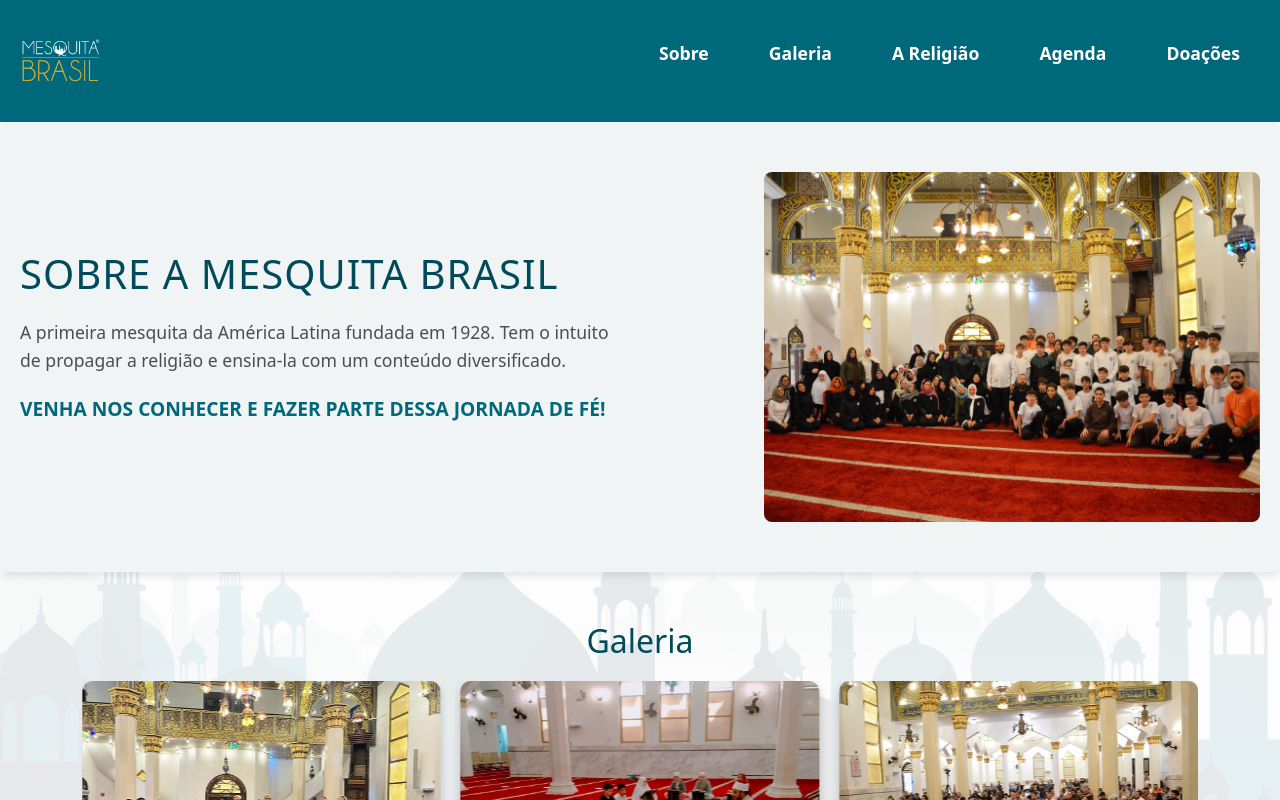
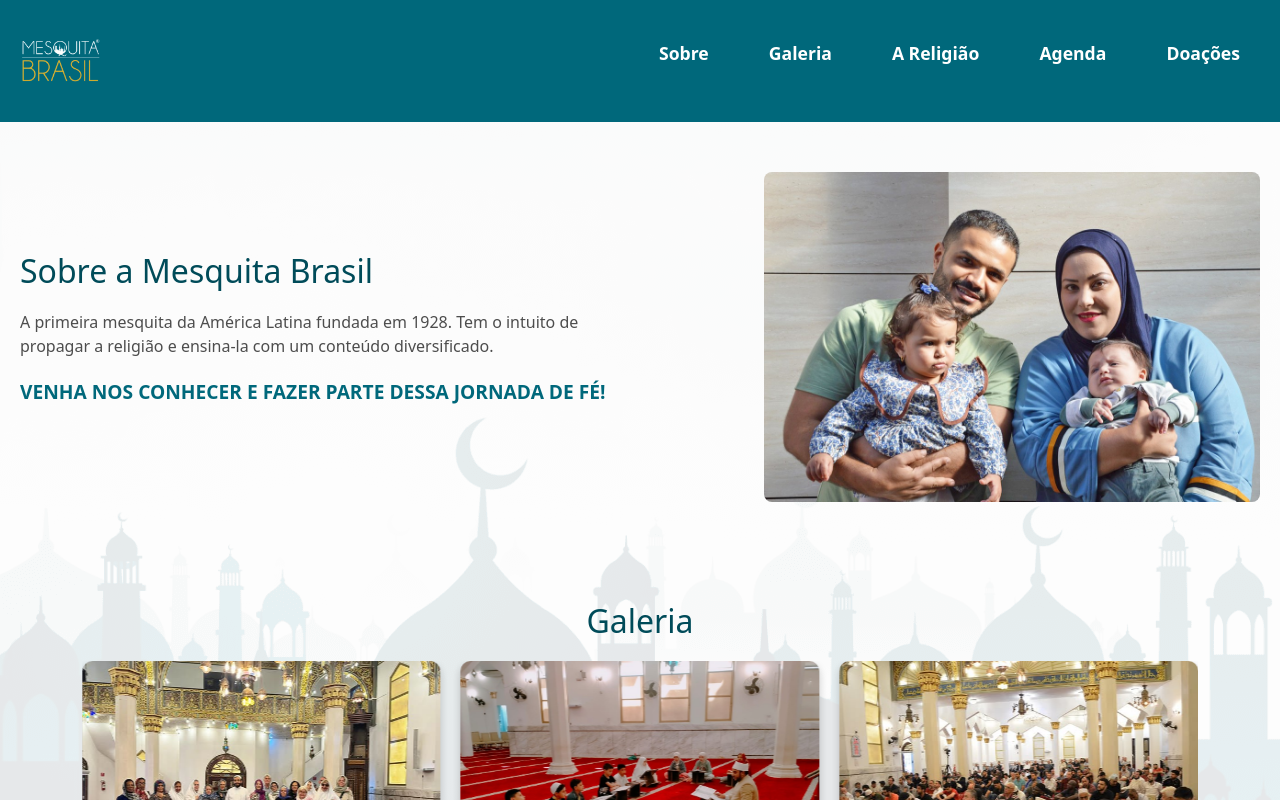
Before and after one commit to guilhermepadial4/mesquita-brasil, a React (Vite) app: page / in a window 1280 px wide. Shown: the top 800 px of the page. Built offline with nearby package versions, Linux system fonts and the light colour scheme.

Commit message:
update: about

```diff
--- a/src/components/about/About.jsx
+++ b/src/components/about/About.jsx
@@ -1,26 +1,27 @@
 import { useState, useEffect } from 'react';
 import People7 from '../../assets/people7.png';
-import People from '../../assets/people.png';
-import People3 from '../../assets/people3.png';
+import IslamicFamily from '../../assets/islamic-family.png';
+import PeoplePrayer from '../../assets/people-prayer3.png';
 
 import './about.scss';
 
 export function About() {
-  const images = [People7, People, People3];
+  const images = [People7, IslamicFamily, PeoplePrayer];
   const [currentImageIndex, setCurrentImageIndex] = useState(0);
   const [fade, setFade] = useState(false);
 
   useEffect(() => {
     const interval = setInterval(() => {
       setFade(true);
+
       setTimeout(() => {
         setCurrentImageIndex((prevIndex) => (prevIndex + 1) % images.length);
         setFade(false);
-      }, 500); // Tempo do fade-out antes de trocar a imagem
-    }, 3000); // Troca a cada 3 segundos
+      }, 500);
+    }, 3000);
 
     return () => clearInterval(interval);
-  }, []);
+  }, [images.length]);
 
   return (
     <section id="about" className="about">
--- a/src/components/about/about.scss
+++ b/src/components/about/about.scss
@@ -2,9 +2,6 @@
 
 .about {
   padding: 50px 20px;
-  background-color: $background-light;
-  border-radius: 8px;
-  box-shadow: 0 4px 8px rgba(0, 0, 0, 0.1);
 
   .about-content {
     display: flex;
@@ -15,21 +12,19 @@
     .about-text {
       flex: 1;
       text-align: left;
+
       max-width: 600px;
 
       h2 {
         color: $primary-dark;
-        font-size: 2.5rem;
+
         margin-bottom: 20px;
-        text-transform: uppercase;
-        letter-spacing: 1px;
       }
 
       p {
         color: $text-secondary;
-        line-height: 1.6;
-        margin-bottom: 20px;
-        font-size: 1.1rem;
+
+        width: 100%;
       }
 
       a {
@@ -41,9 +36,10 @@
         font-weight: bold;
         text-transform: uppercase;
         color: $primary-color;
+
         margin-top: 20px;
+
         cursor: pointer;
-        transition: color 0.3s ease;
 
         &:hover {
           color: $primary-dark;
@@ -53,14 +49,23 @@
 
     .about-image {
       flex: 0 0 auto;
+
+      position: relative;
+
       max-width: 40%;
-      position: relative;
+
+      overflow: hidden;
 
       img {
         width: 100%;
-        height: 350px;  // Altura fixa para manter o padrão
+        height: auto;
+
+        opacity: 1;
+
         object-fit: cover;
+
         border-radius: 8px;
+
         transition: opacity 0.5s ease-in-out;
 
         &.fade-in {
@@ -72,24 +77,20 @@
         }
       }
     }
-  }
 
-  // Responsividade para tablets e celulares
-  @media (max-width: 768px) {
-    .about-content {
+    @media (max-width: 768px) {
       flex-direction: column;
       align-items: center;
       text-align: center;
 
       .about-image {
         max-width: 80%;
+
         margin-top: 20px;
       }
     }
-  }
 
-  @media (min-width: 769px) and (max-width: 1024px) {
-    .about-content {
+    @media (min-width: 769px) and (max-width: 1024px) {
       gap: 30px;
 
       .about-image {
```
Also changed, not shown: src/assets/islamic-family.png (added), src/assets/people-prayer3.png (added).
